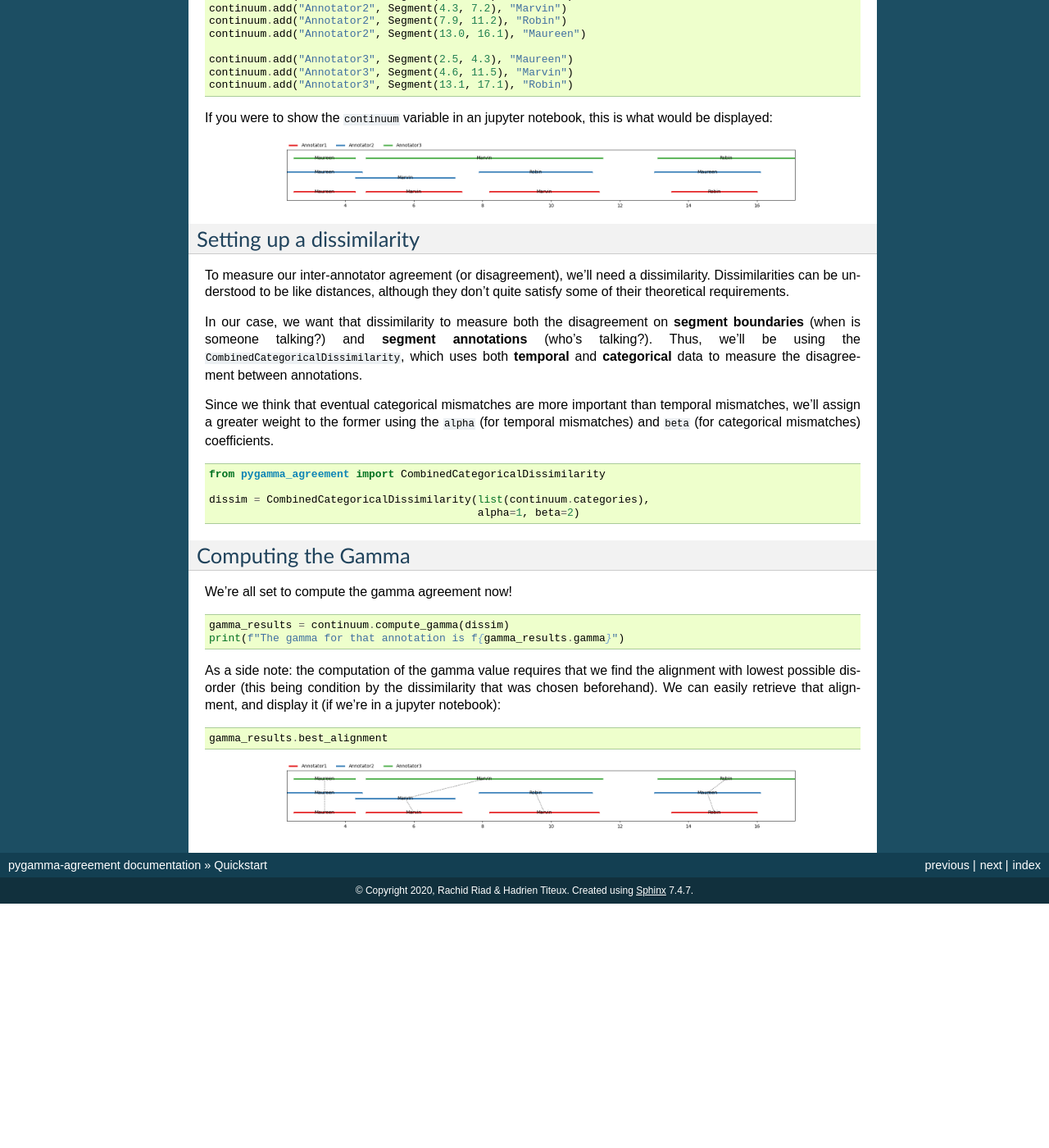
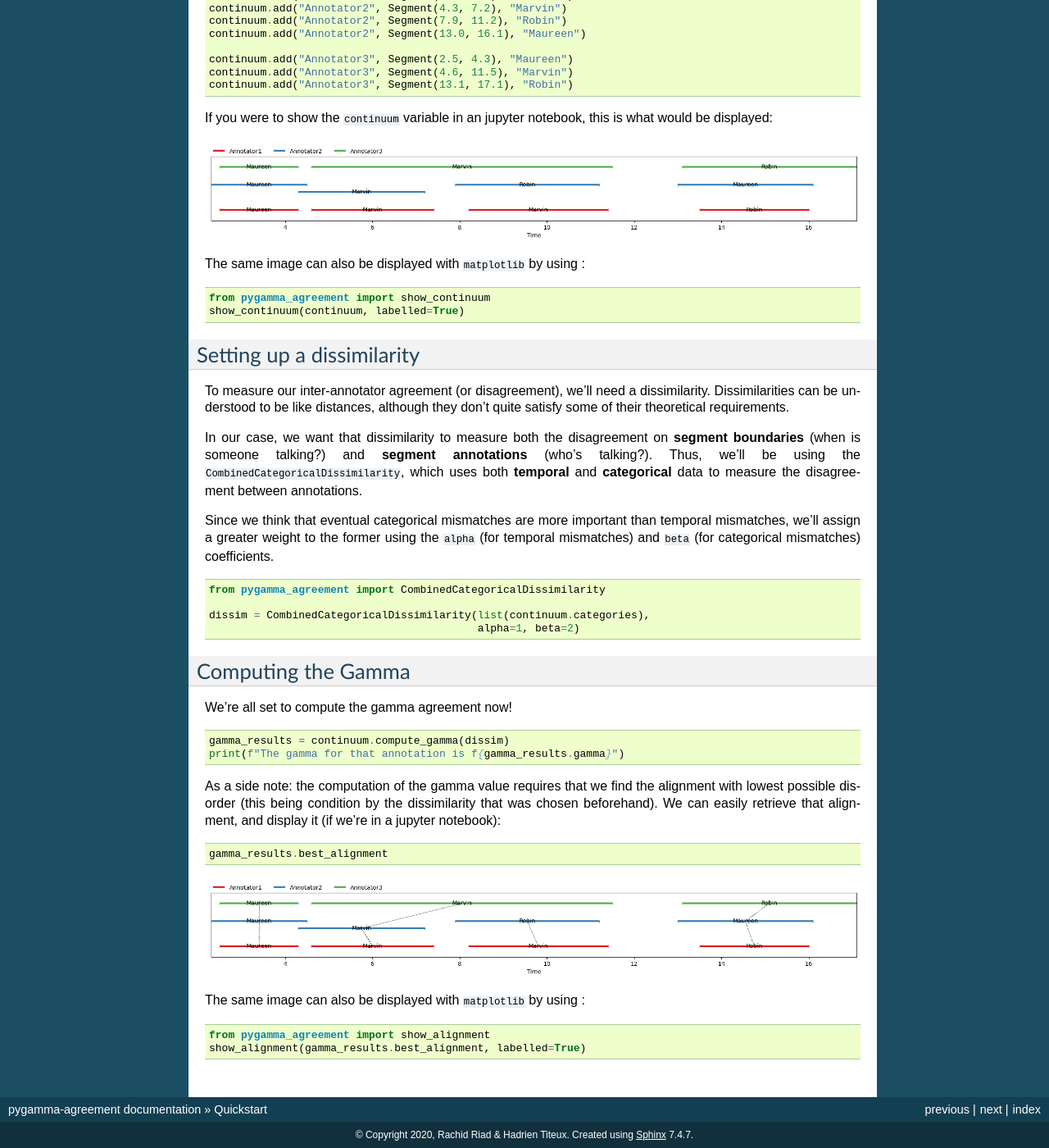
Before and after one commit to bootphon/pygamma-agreement, a Sphinx documentation site: the page built from docs/source/quickstart.rst, in a window 1280 px wide and 1400 px high, scrolled down 619 px. Shown: the whole window at 82% size. Built offline with Sphinx 7.4.7, drawn with Linux system fonts in a browser that asks for light colours; before the commit the page ends 1721 px from its top, so only the background shows below that.

Commit message:
cropped the example images

```diff
--- a/docs/source/quickstart.rst
+++ b/docs/source/quickstart.rst
@@ -56,6 +56,13 @@ what would be displayed:
    :alt: showing a continuum in a jupyter notebook
    :align: center
 
+The same image can also be displayed with ``matplotlib`` by using :
+
+.. code-block:: python
+
+    from pygamma_agreement import show_continuum
+    show_continuum(continuum, labelled=True)
+
 
 Setting up a dissimilarity
 ~~~~~~~~~~~~~~~~~~~~~~~~~~
@@ -105,3 +112,10 @@ it (if we're in a jupyter notebook):
 .. image:: images/best_alignment.png
    :alt: showing a continuum in a jupyter notebook
    :align: center
+
+The same image can also be displayed with ``matplotlib`` by using :
+
+.. code-block:: python
+
+    from pygamma_agreement import show_alignment
+    show_alignment(gamma_results.best_alignment, labelled=True)
```
Also changed, not shown: docs/source/images/best_alignment.png, docs/source/images/continuum.png, 2 other files.
